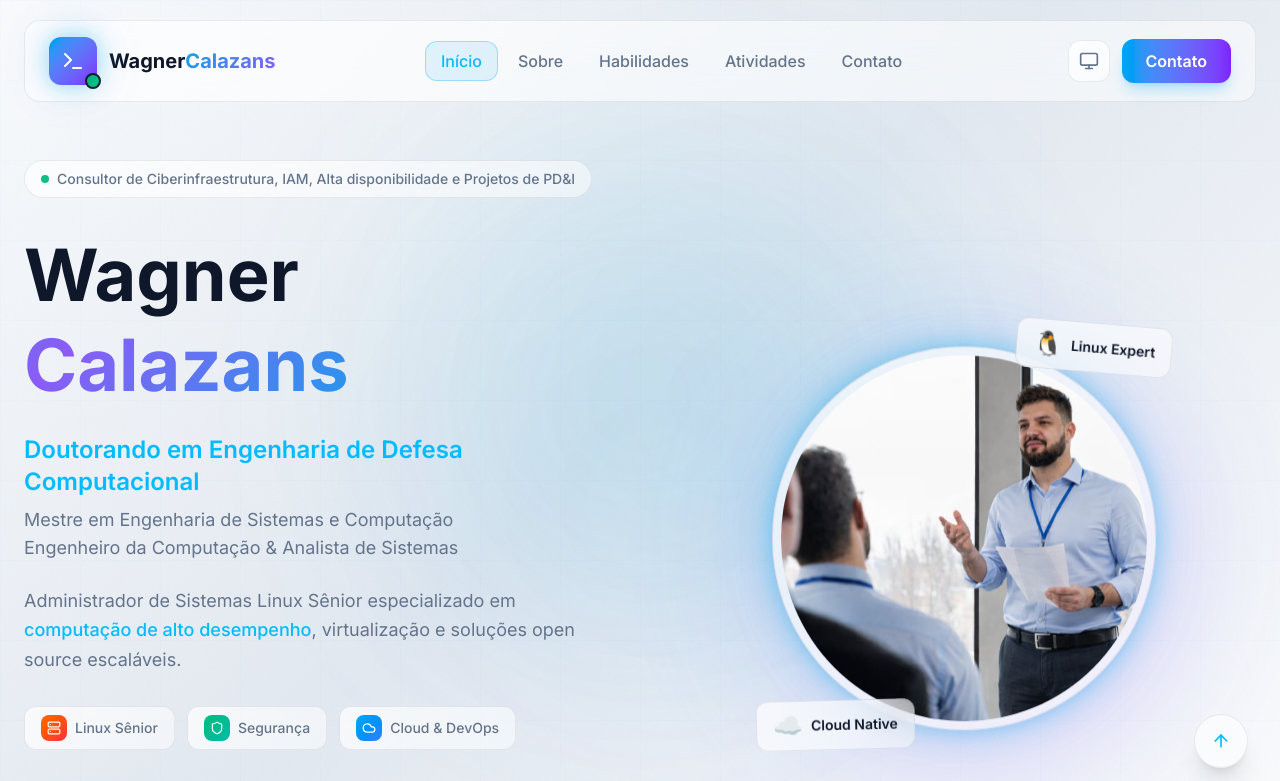
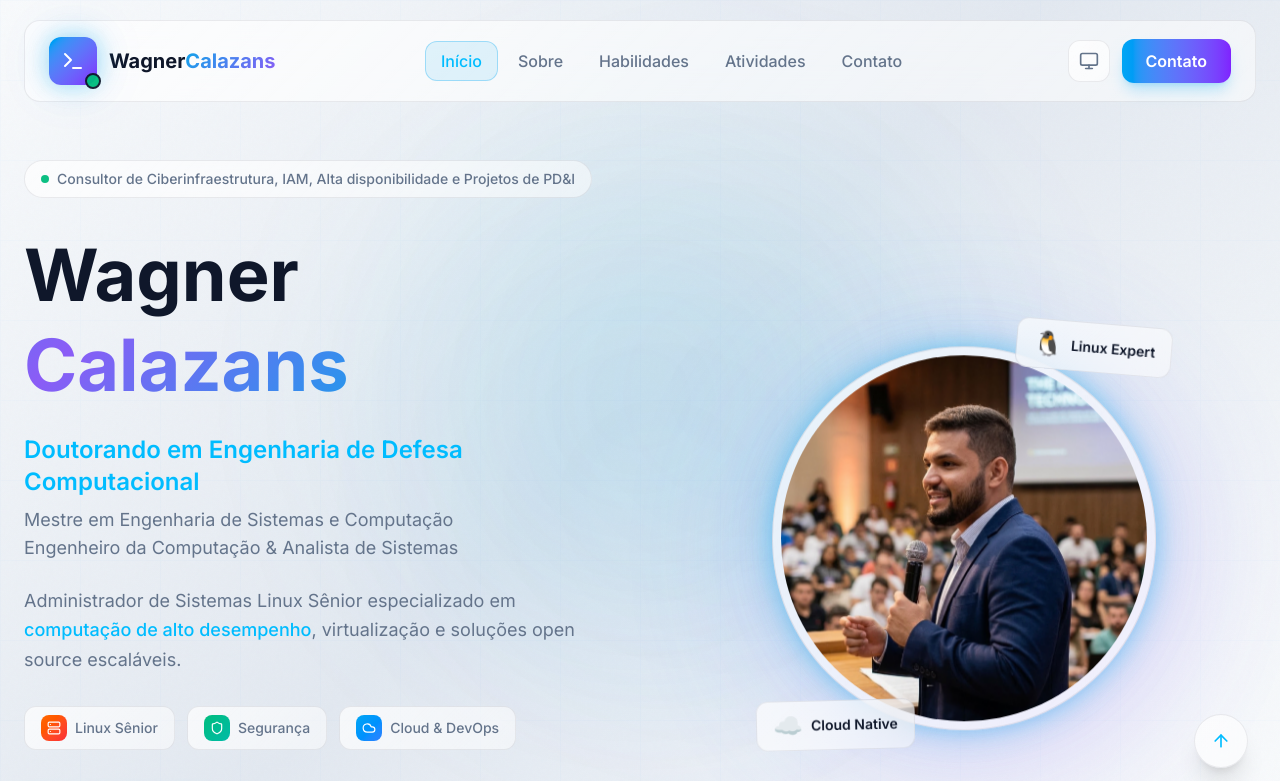
Before and after one commit to tiagomdss/site-wagner, a Nuxt app: page / in a window 1280 px wide. Shown: the top 781 px of the page. Built offline with nearby package versions, Linux system fonts and the light colour scheme.

Commit message:
Change profile photo

```diff
--- a/app/components/HeroSection.vue
+++ b/app/components/HeroSection.vue
@@ -100,7 +100,7 @@
             <div class="relative" style="animation: hero-float 5s ease-in-out infinite">
               <div class="w-64 h-64 sm:w-80 sm:h-80 lg:w-96 lg:h-96 rounded-full glass-card p-2 glow">
                 <img
-                  src="/wagner.png"
+                  src="/wagner.jpeg"
                   alt="Wagner Calazans"
                   class="w-full h-full rounded-full object-cover"
                 />
```
Also changed, not shown: public/wagner.jpeg (added), public/wagner.png (deleted).
